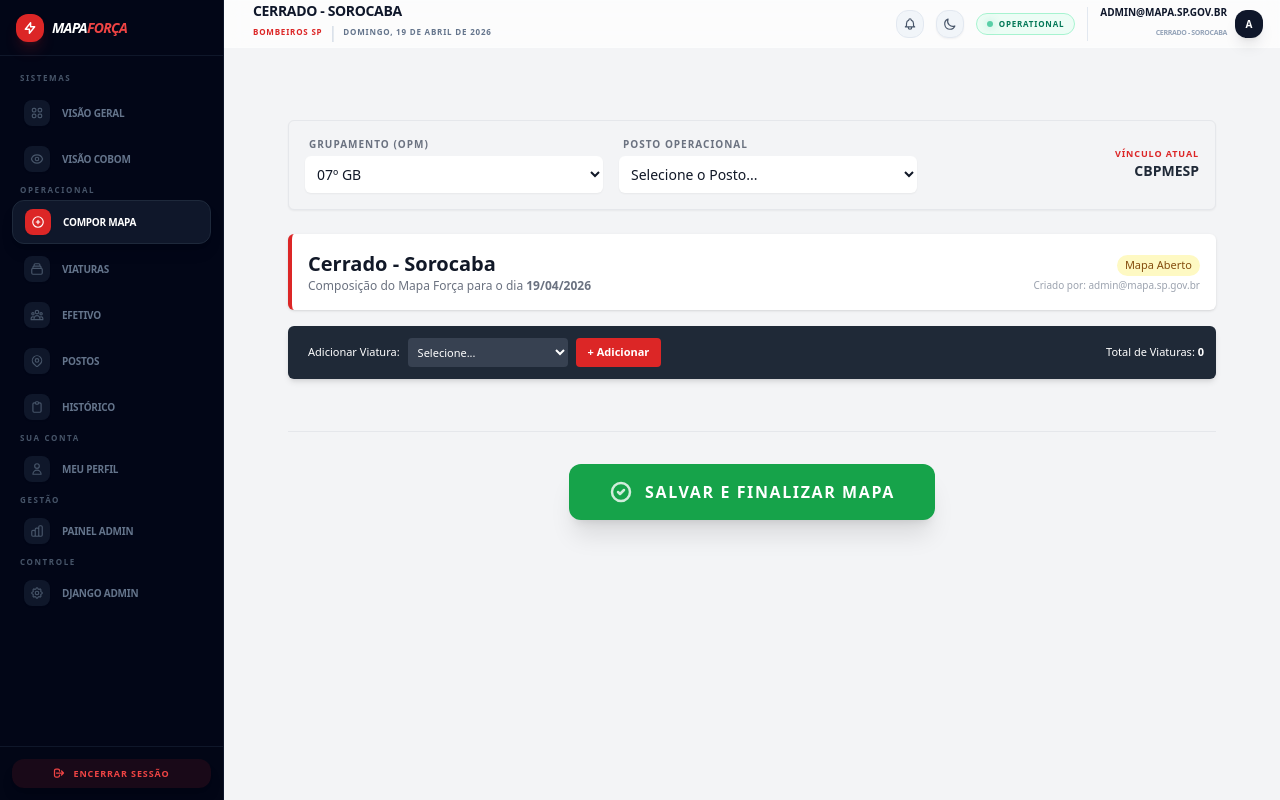
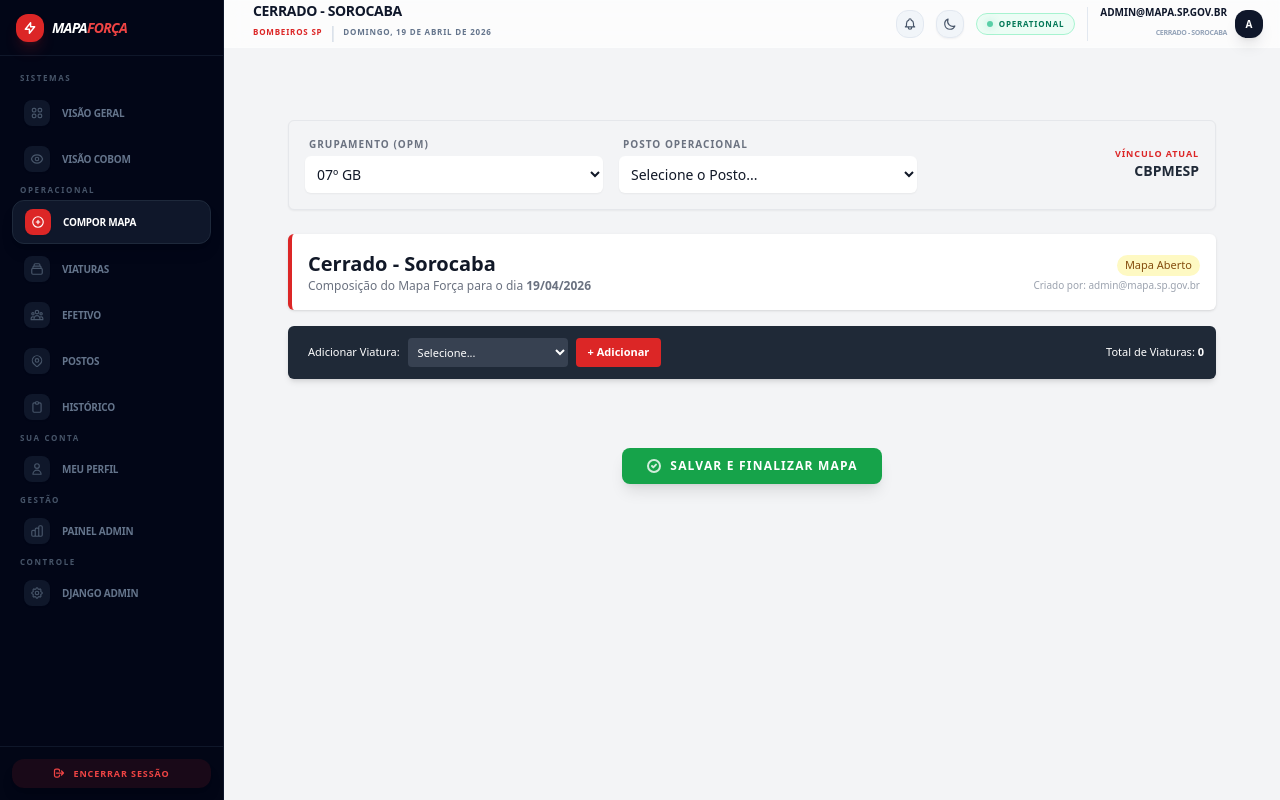
Before and after one commit to Andre-fdias/Mapa-Forca, a Django app: page /escalas/compor/ in a window 1280 px wide. Run offline with Django 5.2, Linux system fonts and the light colour scheme; a user stored in the database is signed in; data comes from the database, SQL or seed files in the repository; data that the repository does not hold is empty; some libraries are stand-ins or nearby versions.

Commit message:
style(escalas): ajusta proporção dos botões de salvar e finalizar mapa

```diff
--- a/backend/templates/escalas/compor_mapa.html
+++ b/backend/templates/escalas/compor_mapa.html
@@ -110,14 +110,14 @@
         </div>
 
         <!-- Botão Finalizar Mapa -->
-        <div class="mt-8 mb-12 flex justify-center border-t border-gray-200 dark:border-slate-800 pt-8">
+        <div class="mt-6 mb-8 flex justify-center border-t border-gray-100 dark:border-slate-800 pt-6">
             <button hx-post="{% url 'validar_mapa_final' mapa.id %}"
                     hx-target="body"
                     hx-swap="beforeend"
                     hx-headers='{"X-CSRFToken": "{{ csrf_token }}"}'
-                    class="bg-green-600 hover:bg-green-700 text-white font-black text-base uppercase tracking-widest px-10 py-4 rounded-xl transition-all shadow-xl hover:shadow-green-500/20 transform hover:-translate-y-1 active:scale-95 flex items-center group">
-                <svg class="w-6 h-6 mr-3 text-white/80 group-hover:scale-110 transition-transform" fill="none" stroke="currentColor" viewBox="0 0 24 24">
-                    <path stroke-linecap="round" stroke-linejoin="round" stroke-width="2.5" d="M9 12l2 2 4-4m6 2a9 9 0 11-18 0 9 9 0 0118 0z" />
+                    class="bg-green-600 hover:bg-green-700 text-white font-black text-xs uppercase tracking-widest px-6 py-2.5 rounded-lg transition-all shadow-lg hover:shadow-green-500/20 transform hover:-translate-y-0.5 active:scale-95 flex items-center group">
+                <svg class="w-4 h-4 mr-2 text-white/80 group-hover:scale-110 transition-transform" fill="none" stroke="currentColor" viewBox="0 0 24 24">
+                    <path stroke-linecap="round" stroke-linejoin="round" stroke-width="3" d="M9 12l2 2 4-4m6 2a9 9 0 11-18 0 9 9 0 0118 0z" />
                 </svg>
                 Salvar e Finalizar Mapa
             </button>
```
Also changed, not shown: backend/templates/mapa_forca/compose.html (+4 -4 lines).
